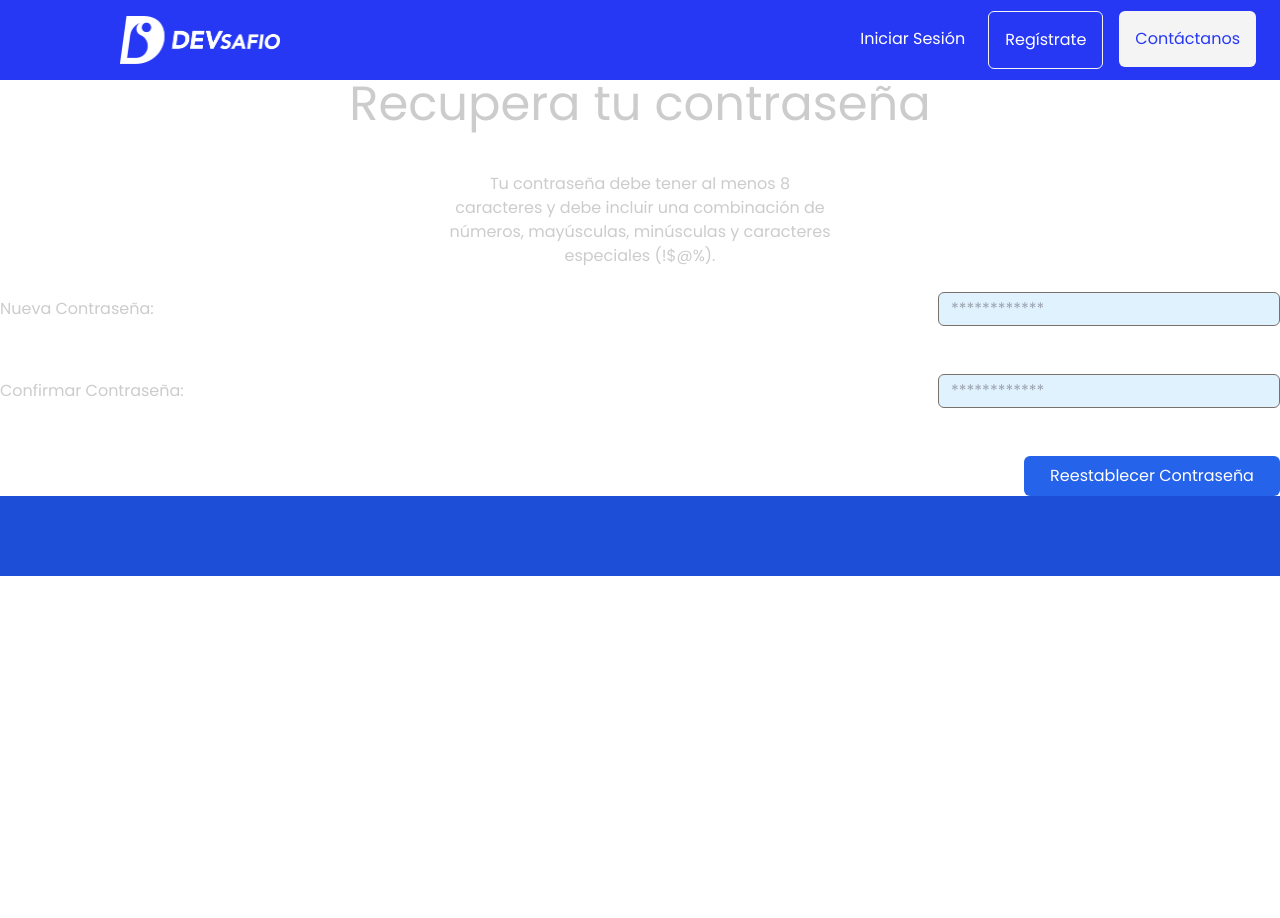
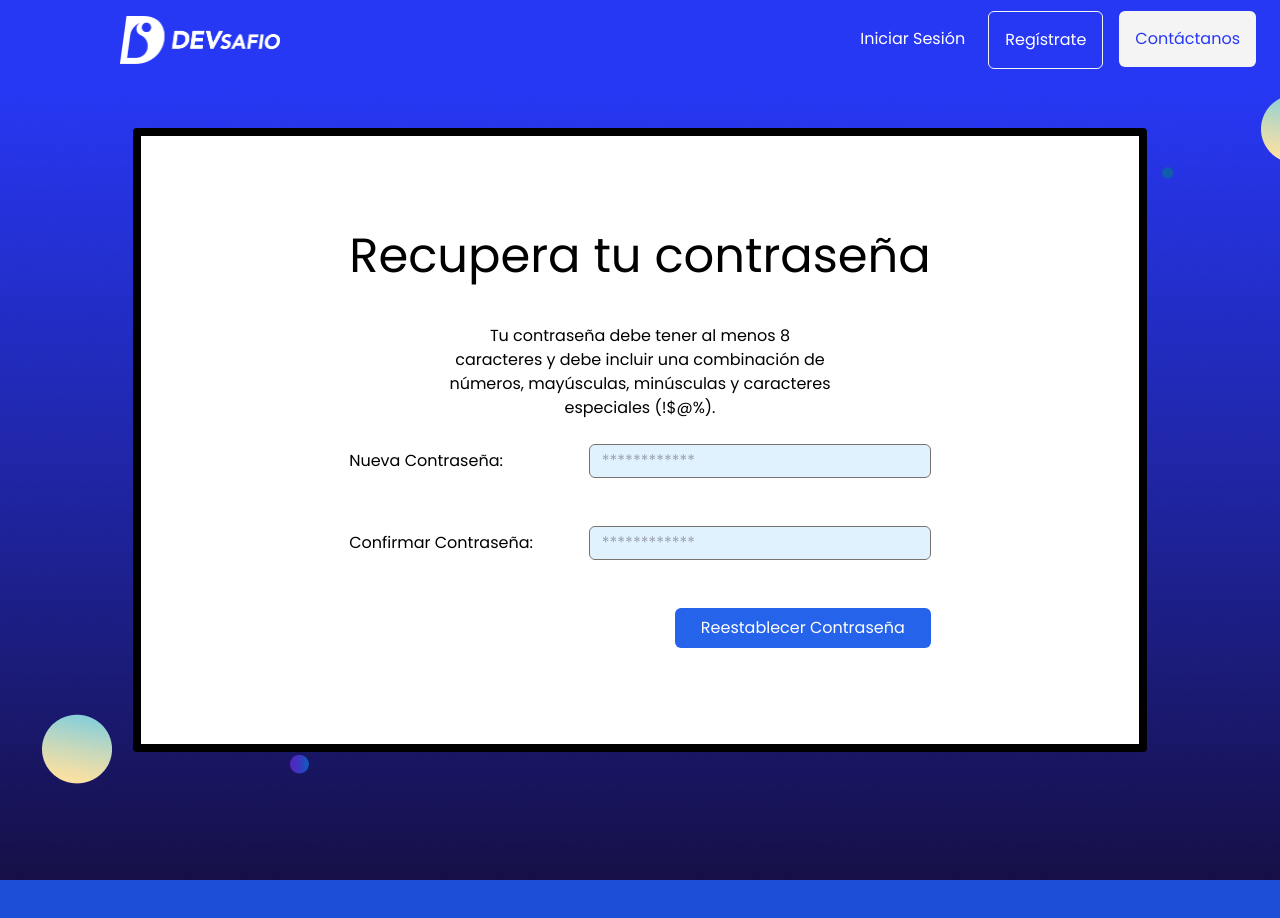
Before and after one commit to dlab-team/c6-frontend, a React (Create React App) app: page /recovery/1 in a window 1280 px wide. Shown: the top 918 px of the page. Before the commit the page ends 800 px from the top, so only its background shows below. Built offline with nearby package versions, Linux system fonts and the light colour scheme; what tw-elements would draw is missing.

Commit message:
estilos recuperación de password

```diff
--- a/src/components/RegisterForm/RegisterForm.jsx
+++ b/src/components/RegisterForm/RegisterForm.jsx
@@ -55,7 +55,6 @@ const RegisterForm = () => {
         />
       )}
 
-      <ModalLoginRegister>
         <Formik
           initialValues={initialCredentials}
           validationSchema={credentialsSchema}
@@ -196,7 +195,6 @@ const RegisterForm = () => {
             </Form>
           )}
         </Formik>
-      </ModalLoginRegister>
     </>
   );
 };
--- a/src/components/modal/ModalLoginRegister.jsx
+++ b/src/components/modal/ModalLoginRegister.jsx
@@ -2,8 +2,10 @@ import React from "react";
 
 const ModalLoginRegister = ({ children }) => {
   return (
-    <div>
+    <div className="h-screen bg-hero flex justify-center items-center">
+      <div className="bg-white px-52 py-24 -mt-20 rounded border-8 border-black text-black">
         {children}
+      </div>
     </div>
   );
 };
```
